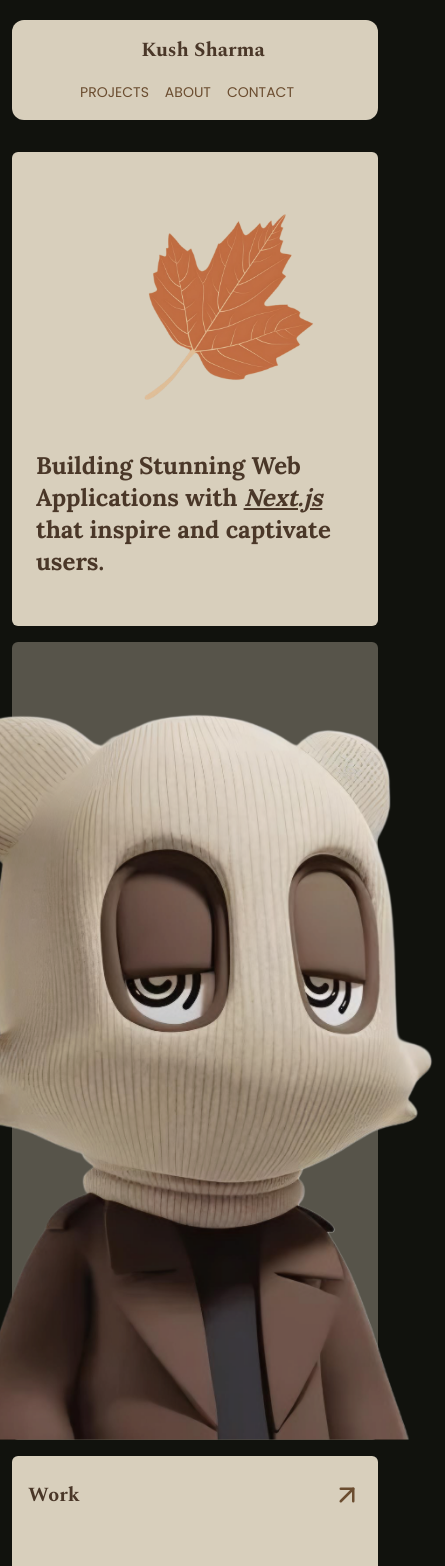
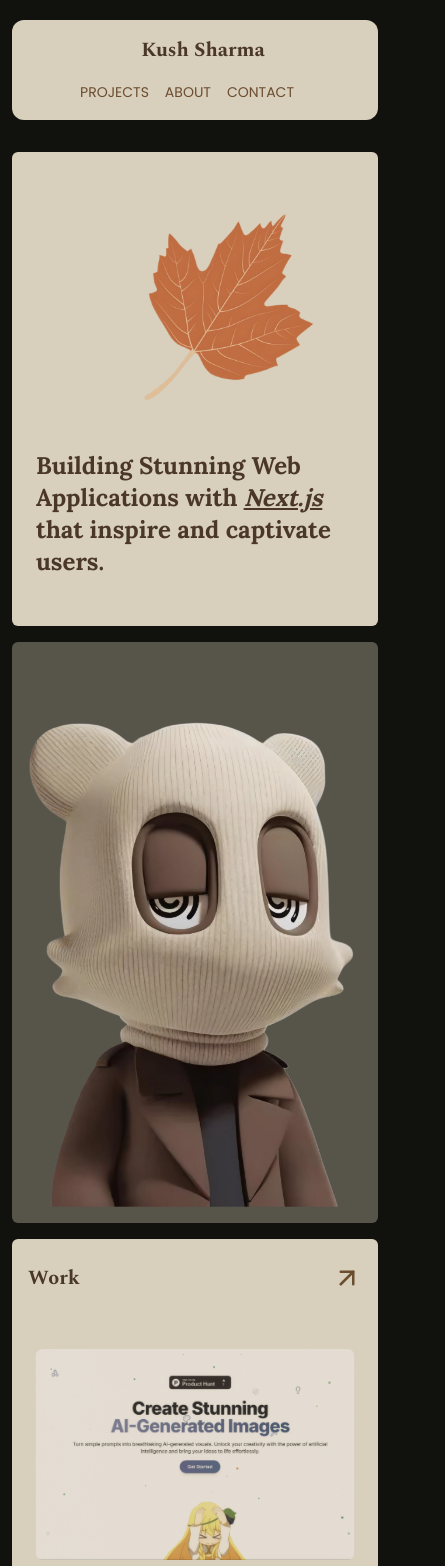
Before and after one commit to Kushhhhhhhh/Bentolio, a Next.js app: page / in a window 390 px wide. Shown: the top 1566 px of the page, 445 px wide, since content can reach past the window. Built offline with nearby package versions, Linux system fonts and the light colour scheme; a web font is replaced by a local one.

Commit message:
Box 2 Responsive

```diff
--- a/src/app/page.tsx
+++ b/src/app/page.tsx
@@ -125,14 +125,14 @@ export default function Home() {
           {/* Box 2 */}
           <div
             ref={mainImageRef}
-            className="bg-[#57544a] rounded-md flex items-end justify-center"
+            className="bg-[#57544a] rounded-md flex items-center justify-center p-4"
           >
             <Image
               src="/avatar.png"
               alt="Kush Sharma"
-              width={600}
-              height={600}
-              className="max-w-[500px] object-cover pt-12"
+              width={500}
+              height={500}
+              className="w-full max-w-[400px] sm:max-w-[450px] md:max-w-[500px] h-auto object-contain pt-12"
               priority
             />
           </div>
```
